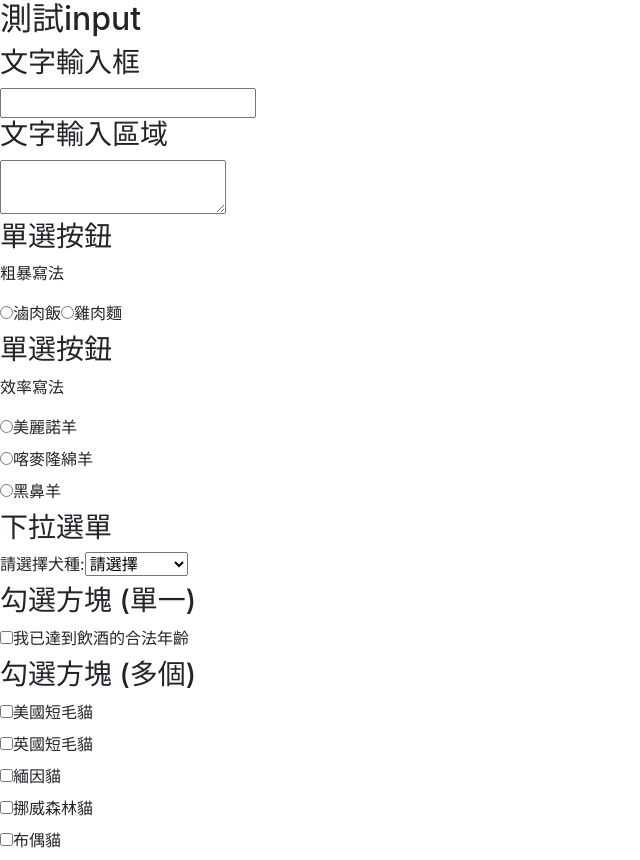
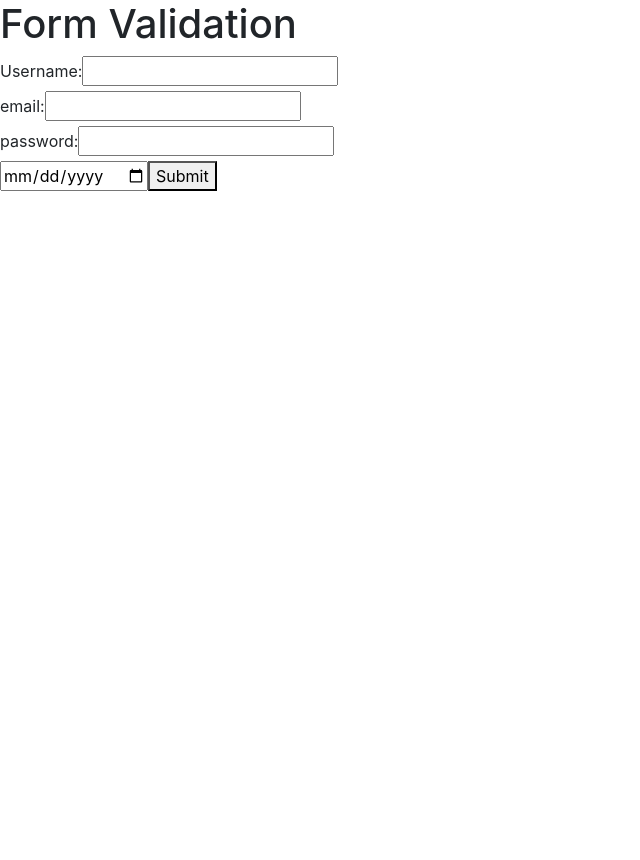
Before and after one commit to ashleyc2219/react-practice, a React (Create React App) app: page / in a window 1280 px wide. Shown: the whole page, without its empty margins (0-640 px from the left). After the commit the page ends 800 px from the top, so only its background shows below. Built offline with nearby package versions, Linux system fonts and the light colour scheme.

Commit message:
表單資料驗證 01

```diff
--- a/src/App.js
+++ b/src/App.js
@@ -1,9 +1,9 @@
 import logo from './logo.svg'
 import './App.css'
-import Inputs from './components/Inputs'
+import FormValid from './components/FormValid'
 
 function App() {
-  return <Inputs />
+  return <FormValid />
 }
 
 export default App
--- /dev/null
+++ b/src/components/FormValid.js
@@ -0,0 +1,55 @@
+import React from 'react'
+import { useState } from 'react'
+
+function FormValid(params) {
+  const [username, setUsername] = useState('')
+  const [email, setEmail] = useState('')
+  const [password, setPassword] = useState('')
+
+  const handleSubmit = (e) => {
+    // 阻擋form的預設送出行為
+    e.preventDefault()
+  }
+  return (
+    <>
+      <h1>Form Validation</h1>
+      <form onSubmit={handleSubmit}>
+        <label>Username:</label>
+        <input
+          type="text"
+          value={username}
+          onChange={(e) => {
+            setUsername(e.target.value)
+          }}
+          required
+        ></input>
+        <br/>
+        <label>email:</label>
+        <input
+          type="email"
+          value={email}
+          onChange={(e) => {
+            setEmail(e.target.value)
+          }}
+          required
+        ></input>
+        <br/>
+        <label>password:</label>
+        <input
+          type="text"
+          value={password}
+          onChange={(e) => {
+            setPassword(e.target.value)
+          }}
+          required
+          minLength="6"
+        ></input>
+        <br/>
+        <input id="date" type="date" />
+        <button type="submit">Submit</button>
+      </form>
+    </>
+  )
+}
+
+export default FormValid
```
